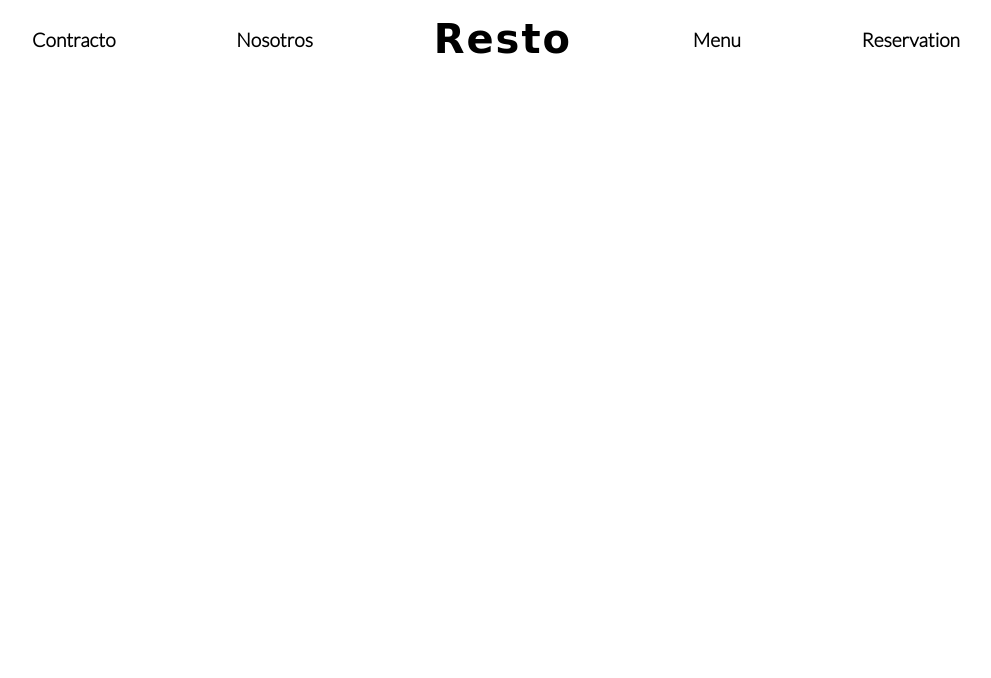
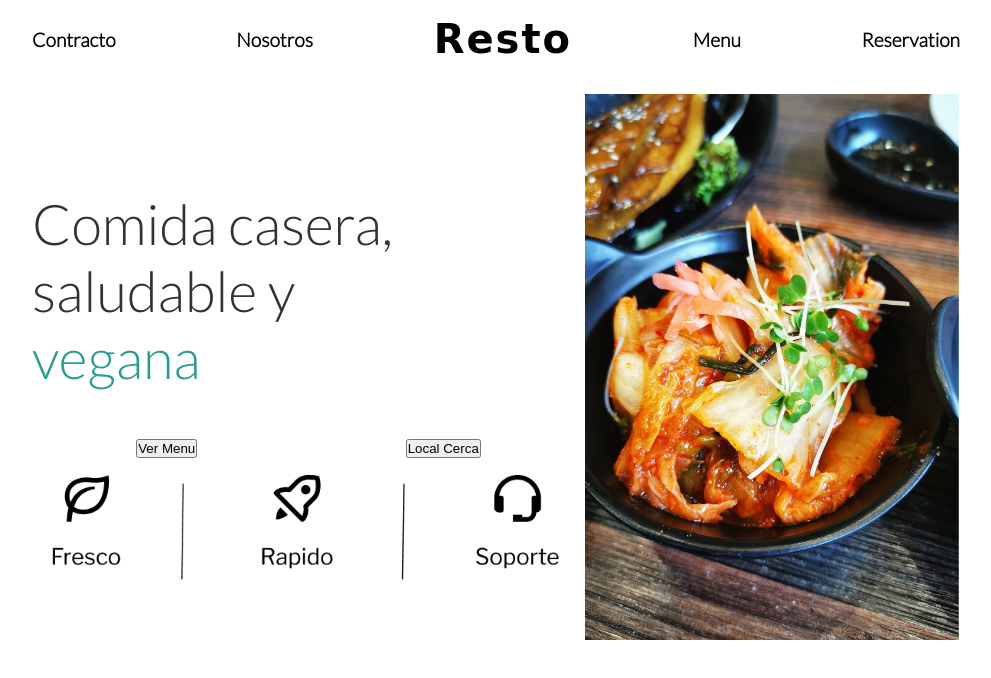
Before and after one commit to Asimbah/Restro, a plain HTML site: page index.html in a window 1280 px wide. Shown: the whole page, without its empty margins (144-1135 px from the left). Drawn offline with Linux system fonts and the light colour scheme.

```diff
--- a/index.css
+++ b/index.css
@@ -36,8 +36,55 @@ display:none;
 
 
 
-/*header style start*/
-/*header style end*/
+/*hero style start*/
+
+.hero-info h1{
+  font-weight: lighter;
+  font-size: 3.5rem;
+  color: rgb(50,50,50);
+  margin:3rem 0;
+
+}
+
+.vegana{
+  color:#2a9d8f
+
+}
+
+.hero-buttons {
+  display:flex;
+  justify-content: space-around;
+
+}
+
+.hero-buttons:first-child {
+  background-color: #f80b0b;
+  color: white;
+  padding: 0.5rem 1.5rem;
+  box-shadow: 5px 5px 15#e76f51ec;
+  border-radius: 5px;
+  border: none;
+  margin-right: 15%;
+
+}
+
+.hero-buttons:last-child{
+  border:none;
+  background-color: white;
+  font-size: 1rem;
+
+}
+
+.hero-info{
+  margin:3rem 0;
+
+}
+
+
+
+
+
+/*hero style end*/
 /*header style start*/
 /*header style end*/
 @media screen and (min-width:725px){
@@ -65,4 +112,24 @@ display:none;
     display:none;
     }
 
+    .hero{
+      display:flex;
+      padding: 1rem;
+
+    }
+  .hero-infor{
+    padding:1rem;
+
+  }
+
+  .hero-image{
+    width: 375px;
+  }
+
+  .hero-info-block{
+    display: block;
+  }
+
+
+
 }
--- a/index.html
+++ b/index.html
@@ -24,7 +24,23 @@
   </ul>
   </nav>
   </header>
-  <main></main>
+  <main>
+  <!--hero start-->
+  <section class="hero">
+  <section class="hero-info">
+    <h1>Comida casera, <span class='hero-info-block'>saludable y </span><span class='vegana'>vegana </span> </h1>
+
+
+  <section class='hero-buttons'>
+    <button>Ver Menu</button>
+    <button>Local Cerca</button>
+  </section>
+    <img src='img/heroIcons.png' alt='icons'>
+  </section>
+  <img class='hero-image' src='img/koreanDish.png' alt='food image'>
+</section>
+<!--hero end-->
+  </main>
   <footer></footer>
 
 </body>
```
